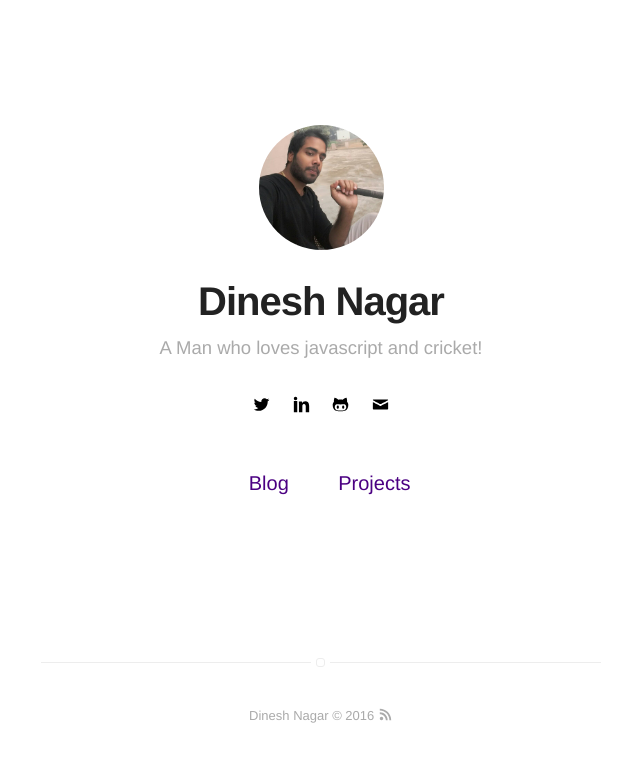
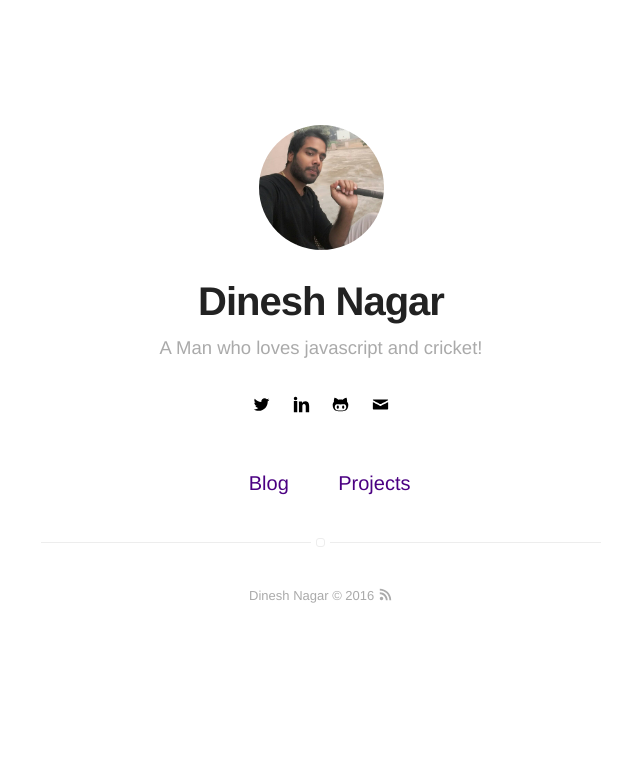
Before and after one commit to dineshnagarit/dineshnagarit.github.io, a Jekyll site: the page built from index.html, in a window 1280 px wide. Shown: the top 762 px of the page, without its empty margins (319-959 px from the left). Built offline with Jekyll 4.4.1, drawn with Linux system fonts in a browser that asks for light colours; nearby versions of some CDN libraries.

Commit message:
renamed all-post.json to all-posts.json

```diff
--- a/blog/index.html
+++ b/blog/index.html
@@ -20,4 +20,5 @@
 			{% include blog-post.html %}
 		{% endfor %}
 	{% endif %}
+	<div class="infinite-spinner"></div>
 </section>
--- a/index.html
+++ b/index.html
@@ -2,4 +2,3 @@
 layout: page
 title: Home
 ---
-<div class="infinite-spinner"></div>
```
